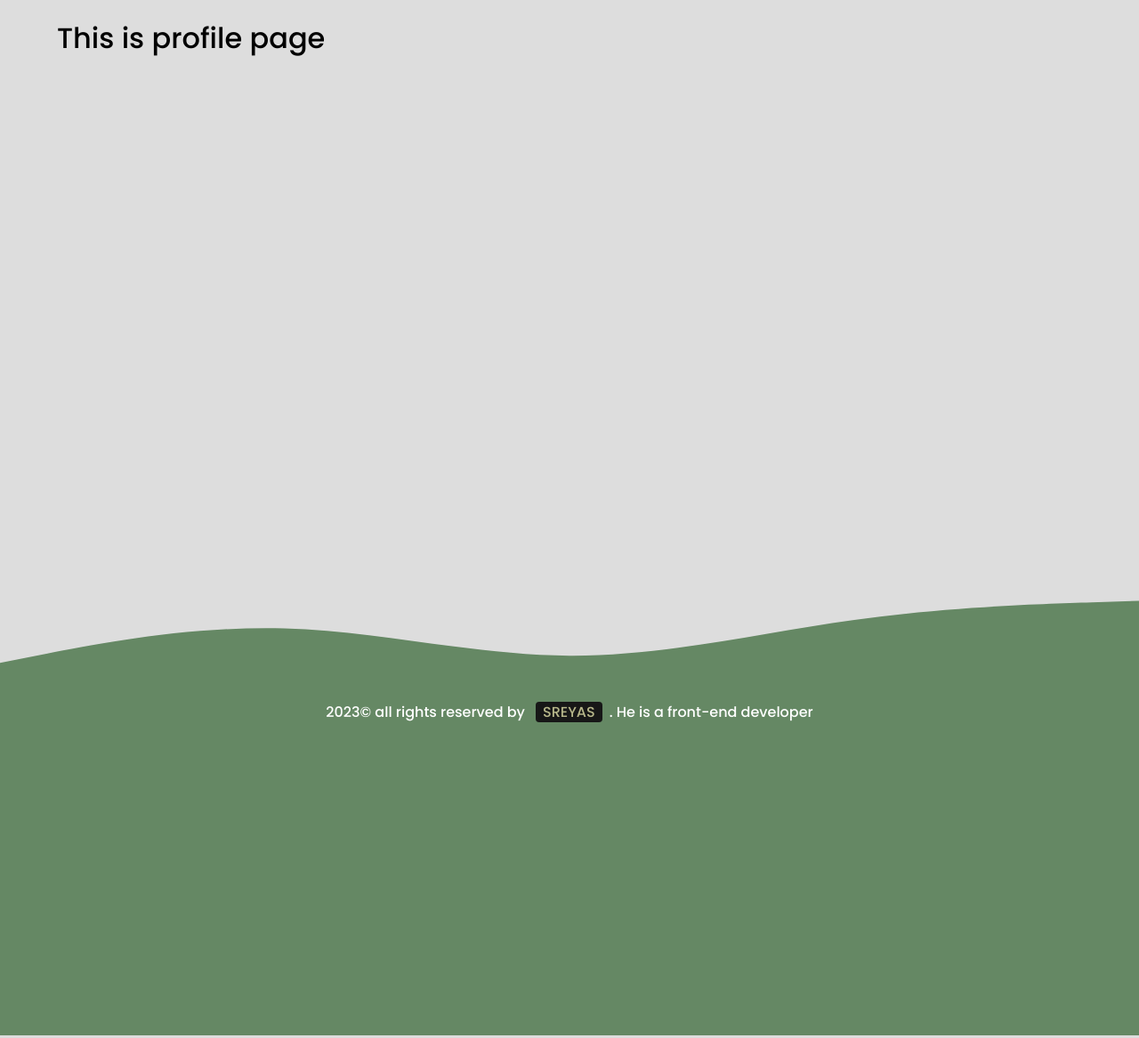
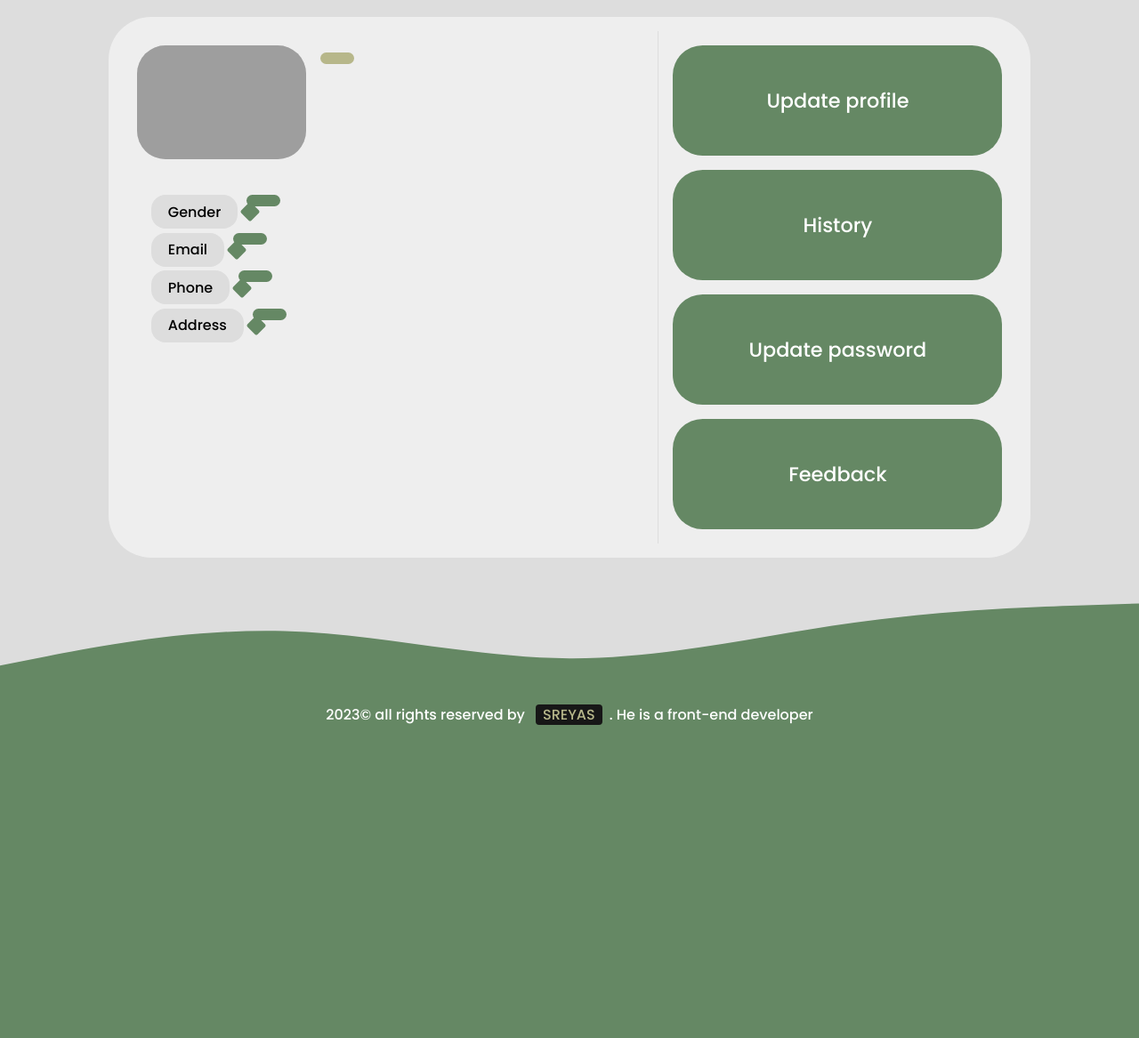
Before and after one commit to ImSreyas/TextWizard, a Flask app: template templates/profile.html in a window 1280 px wide. Shown: the part 81-1248 px from the top of the page at 89% size. Run offline with Flask 2, Linux system fonts and the light colour scheme; the template is opened without the code that fills it, so the values that code supplies are empty; some libraries are stand-ins or nearby versions; grey boxes are pictures that could not be loaded.

Commit message:
profile page main panel is created

```diff
--- a/public.py
+++ b/public.py
@@ -80,7 +80,10 @@ def post():
 
 @public.route('/profile')
 def profile():
-    return render_template('profile.html')
+    if(session.get('user')):
+        userId = session.get('user')
+        userData = database.select("SELECT * FROM user where user_id='%s'" % (userId))
+        return render_template('profile.html', userData = userData)
 
 @public.route('/login', methods = ['POST', 'GET'])
 def login():
--- a/static/css/profile.css
+++ b/static/css/profile.css
@@ -1 +1,142 @@
 @import url('main.css');
+.main-body{
+    display: flex;
+    justify-content: center;
+}
+.profile-container-main{
+    display: grid;
+    grid-template-columns: 6fr 4fr;
+    width: 90%;
+    height: 76vh;
+    background-color: var(--bg-card-2);
+    padding: 1rem;
+    border-radius: 3rem;
+
+
+}
+.profile-container{
+    width: 100%;
+    height: calc(76vh - 2rem);
+    border-inline-end: 1px solid var(--bg);
+    display: grid;
+    grid-template-rows: 1fr 3fr;
+    padding: 1rem;
+}
+.first-container{
+    height: 100%;
+    display: grid;
+    grid-template-columns: 1fr 2fr;
+}
+.profile-pic-container{
+    width: 100%;
+    height: fit-content;
+    border-radius: 2rem;
+    overflow: hidden;
+}
+.profile-pic{
+    display: block;
+    width: 100%;
+    height: 8rem;
+    object-fit: cover;
+    background-color: var(--bg);
+}
+.name-container{
+    display: flex;
+    justify-content: center;
+    align-items: center;
+    font-size: 2.5rem;
+    font-weight: 600;
+    background-color: var(--color);
+    color: var(--onColor);
+    border-radius: 1.5rem;
+    margin-inline-start: .5rem;
+}
+.username-container{
+    display: flex;
+    align-items: start;
+    padding: .5rem 1rem;
+}
+.username-content{
+    padding: .4rem 1.2rem;
+    border-radius: 1rem;
+    background-color: var(--secondary);
+    color: var(--onColor);
+    width: fit-content;
+    margin-block-end: .2rem;
+    display: inline-block;
+    position: relative;
+}
+.second-container{
+    padding: 2rem 1rem;
+    overflow-y: scroll;
+}
+.second-container::-webkit-scrollbar{
+    display: none;
+}
+.second-container
+div{
+    display: flex;
+    align-items: start;
+}
+.second-container
+div
+div:nth-child(1){
+    padding: .4rem 1.2rem;
+    border-radius: 1rem;
+    background-color: var(--bg);
+    color: var(--text-color);
+    width: fit-content;
+    margin-block-end: .3rem;
+    display: inline-block;
+}
+.second-container
+div
+div:nth-child(2){
+    padding: .4rem 1.2rem;
+    border-radius: 1rem;
+    background-color: var(--color);
+    color: var(--onColor);
+    width: fit-content;
+    margin-block-end: .2rem;
+    display: inline-block;
+    position: relative;
+    margin-left: .6rem;
+}
+.second-container
+div
+div:nth-child(2)::before{
+    content: '';
+    display: inline-block;
+    width: 1rem;
+    aspect-ratio: 1/1;
+    background-color: var(--color);
+    border-radius: 2px;
+    transform: rotate(45deg);
+    position: absolute;
+    left: -.25rem;
+    top: .7rem;
+}
+
+.quick-settings-container{
+    padding: 1rem;
+    display: grid;
+    grid-template-rows: repeat(4, 1fr);
+    gap: 1rem;
+}
+.quick-settings-container
+div{
+    width: 100%;
+    height: 100%;
+    display: flex;
+    justify-content: center;
+    align-items: center;
+    font-size: 1.4rem;
+    font-weight: 500;
+    background-color: var(--color);
+    color: var(--onColor);
+    border-radius: 2.1rem;
+}
+.quick-settings-container
+div:hover{
+    cursor: pointer;
+}
--- a/templates/profile.html
+++ b/templates/profile.html
@@ -4,5 +4,43 @@
 <script src='static/js/popup-notification.js'></script>
 <script src='static/js/profile.js'></script>
 {% endblock links %} {% block body %}
-<h1>This is profile page</h1>
+<div class='profile-container-main'>
+    <div class='profile-container'>
+        <div class='first-container'>
+            <span class='profile-pic-container'>
+                <img class='profile-pic' src='static/uploads/{{userData[0].profile_pic}}' />
+            </span>
+            <div>
+                <div class='name-container'>{{userData[0].name}}</div>
+                 <div class='username-container'>
+                    <div class='username-content'>{{userData[0].username}}</div>
+                </div>
+            </div>
+        </div>
+        <div class='second-container'>
+            <div class='gender-container'>
+                <div class='gender-label'>Gender</div>
+                <div class='gender-content'>{{userData[0].gender}}</div>
+            </div>
+            <div class='email-container'>
+                <div class='email-label'>Email</div>
+                <div class='email-content'>{{userData[0].email}}</div>
+            </div>
+            <div class='phone-container'>
+                <div class='phone-label'>Phone</div>
+                <div class='phone-content'>{{userData[0].phone}}</div>
+            </div>
+            <div class='address-container'>
+                <div class='address-label'>Address</div>
+                <div class='address-content'>{{ userData[0].address|replace(' ', '<br>')|safe }}</div>
+            </div>
+        </div>
+    </div>
+    <div class='quick-settings-container'>
+        <div class='update-profile-btn-top'>Update profile</div>
+        <div class='history-btn-top'>History</div>
+        <div class='update-password-btn-top'>Update password</div>
+        <div class='feedback-btn-top'>Feedback</div>
+    </div>
+</div>
 {% endblock body %}
```
Also changed, not shown: static/uploads/2abe2e8d-d9bd-442f-a22f-62851f4cd1c2.png (added), static/uploads/4baa8403-0625-4da0-963b-303f8a0a58b3.png (added), static/uploads/672830b3-0e15-4e87-bbe2-550ea68a1e7c.png (added), static/uploads/c8b90adb-741c-4446-a62f-0f69aa274d40.png (added), static/uploads/defaultUser.png.
